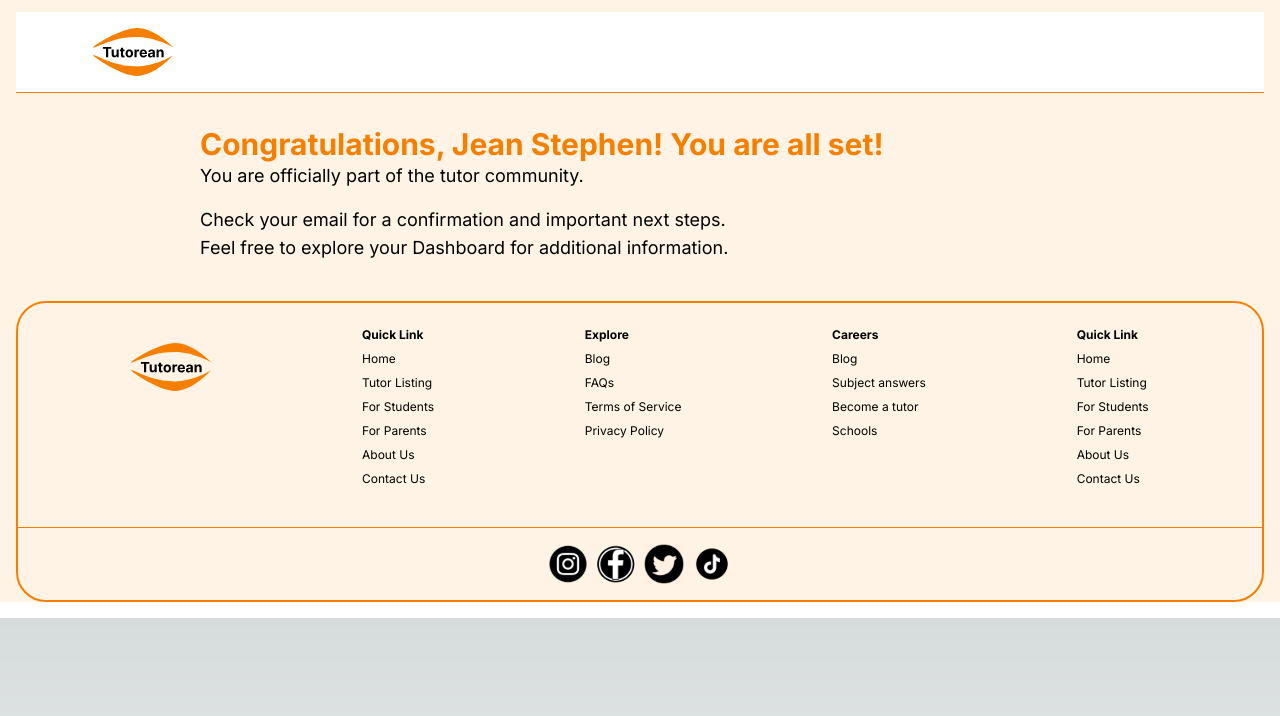
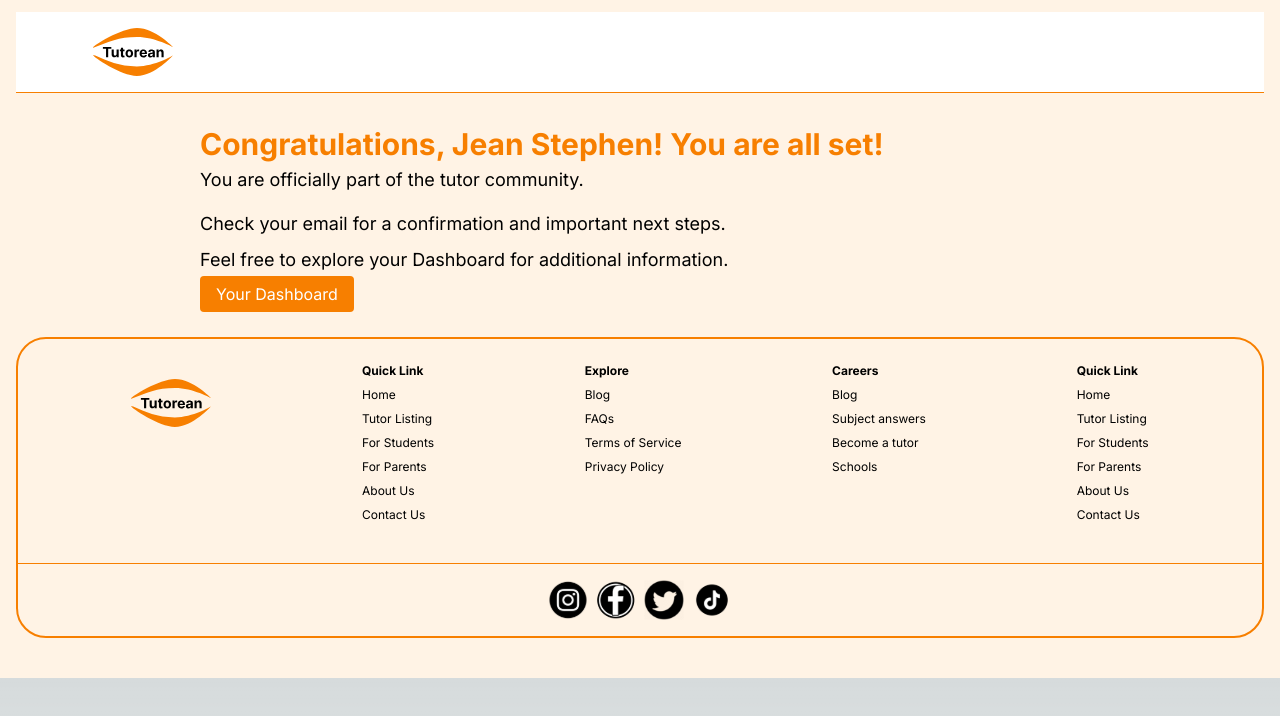
Before and after one commit to ebube-tech/tutorean, a Next.js app: page /tutor_reg/complete in a window 1280 px wide. Shown: the top 716 px of the page. Built offline with nearby package versions, Linux system fonts and the light colour scheme.

Commit message:
routes update

```diff
--- a/src/components/Tutor_Reg_Congrat.tsx
+++ b/src/components/Tutor_Reg_Congrat.tsx
@@ -1,5 +1,6 @@
 import logo from '../../public/logo.svg';
 import Image from 'next/image';
+import Link from "next/link";
 import fb from '../../public/fb.svg';
 import insta from '../../public/insta.svg';
 import tiktok from '../../public/tiktok.svg';
@@ -7,17 +8,19 @@ import twitter from '../../public/twitter.svg';
 
 export default function Tutor_Reg_Congrat(){
     return(
-        <div className="bg-[#FFF3E5] w-full h-full">
-            <div className="lg:px-[200px] md:px-[70px] p-[15px]">
+        <div className="bg-[#FFF3E5] w-full h-full pb-6">
+            <div className="lg:px-[200px] md:px-[70px] p-[15px] flex flex-col gap-2">
                 <div className="py-2">
                     <h1 className="font-bold text-3xl text-[#f77f00]">Congratulations,  Jean Stephen! You are all set!</h1>
-                    <p className="text-lg">You are officially part of the tutor community.</p>
+                    <p className="text-lg mt-1">You are officially part of the tutor community.</p>
                 </div>
 
-                <div className="py-2">
-                    <p className="text-lg">Check your email for a confirmation and important next steps.</p>
-                    <p className="text-lg">Feel free to explore your Dashboard for additional information.</p>
+                <p className="text-lg">Check your email for a confirmation and important next steps.</p>
+                <p className="text-lg">Feel free to explore your Dashboard for additional information.</p>
+                <div>
+                    <Link href='/tutor_reg/tutor_dashboard' className="bg-[#F77F00] text-white py-2 px-4 mt-2 rounded">Your Dashboard</Link>
                 </div>
+
             </div>
 
             <div className='border-2 border-[#f77f00] lg:m-4 m-[10px] rounded-[30px]'>
--- a/src/components/Tutor_Reg_One.tsx
+++ b/src/components/Tutor_Reg_One.tsx
@@ -68,7 +68,7 @@ export default function Tutor_Reg_One(){
                     </div>
                 </div>
 
-                <Link href='/tutor_reg/step_two' className="bg-[#F77F00] text-white py-2 px-4 mt-5 rounded-[30px]">Continue</Link>
+                <Link href='/tutor_reg/step_two' className="bg-[#F77F00] text-white py-2 px-4 my-6 rounded-[30px]">Continue</Link>
 
             </div>
         </div>
```
